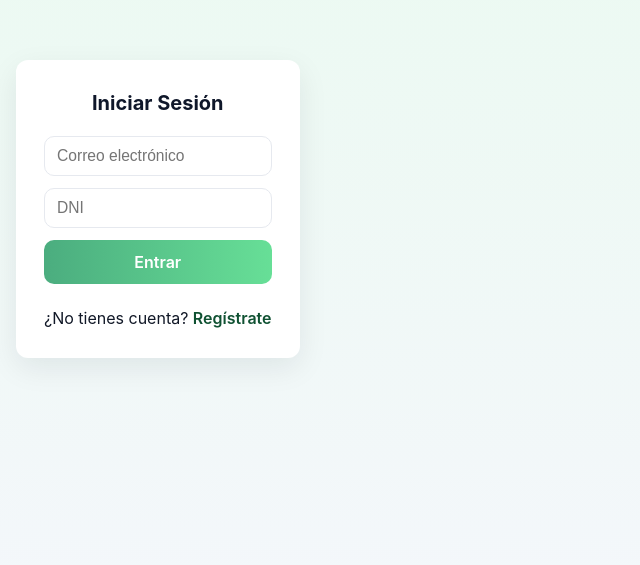
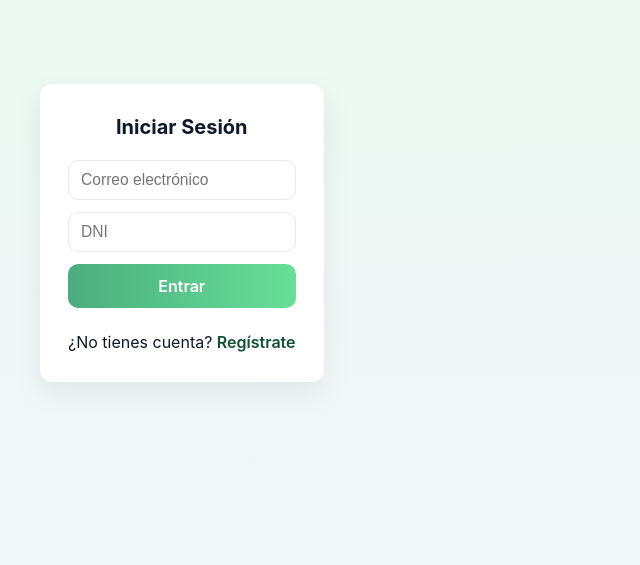
Before and after one commit to LauraVaqueroLopez/GYM-FULLSTACK, a React (Vite) app in the folder Frontend/GYM/: page /login in a window 1280 px wide. Shown: the part 191-756 px from the top of the page, without its empty margins (0-640 px from the left). Built offline with nearby package versions, Linux system fonts and the light colour scheme.

Commit message:
fix: fixed styles

```diff
--- a/Frontend/GYM/src/App.jsx
+++ b/Frontend/GYM/src/App.jsx
@@ -9,6 +9,8 @@ function App() {
   return (
     <BrowserRouter>
 
+      <div className="app-center">
+        <div className="page-container">
           <Routes>
             <Route path="/" element={<Navigate to="/login" />} />
             <Route path="/login" element={<Login />} />
@@ -22,6 +24,8 @@ function App() {
               }
             />
           </Routes>
+        </div>
+      </div>
 
     </BrowserRouter>
   );
--- a/Frontend/GYM/src/styles.css
+++ b/Frontend/GYM/src/styles.css
@@ -114,3 +114,16 @@ textarea{min-height:100px; resize:vertical; padding-top:10px}
 
 /* extra helpers */
 .divider{height:1px;background:#f1f5f9;margin:8px -28px}
+
+/* global center wrapper for all pages */
+.app-center{
+  min-height:100vh;
+  display:flex;
+  align-items:center;
+  justify-content:center;
+  padding:24px;
+}
+.page-container{
+  width:100%;
+  max-width:960px;
+}
```
Lines whose indentation alone changed are shown as unchanged.
